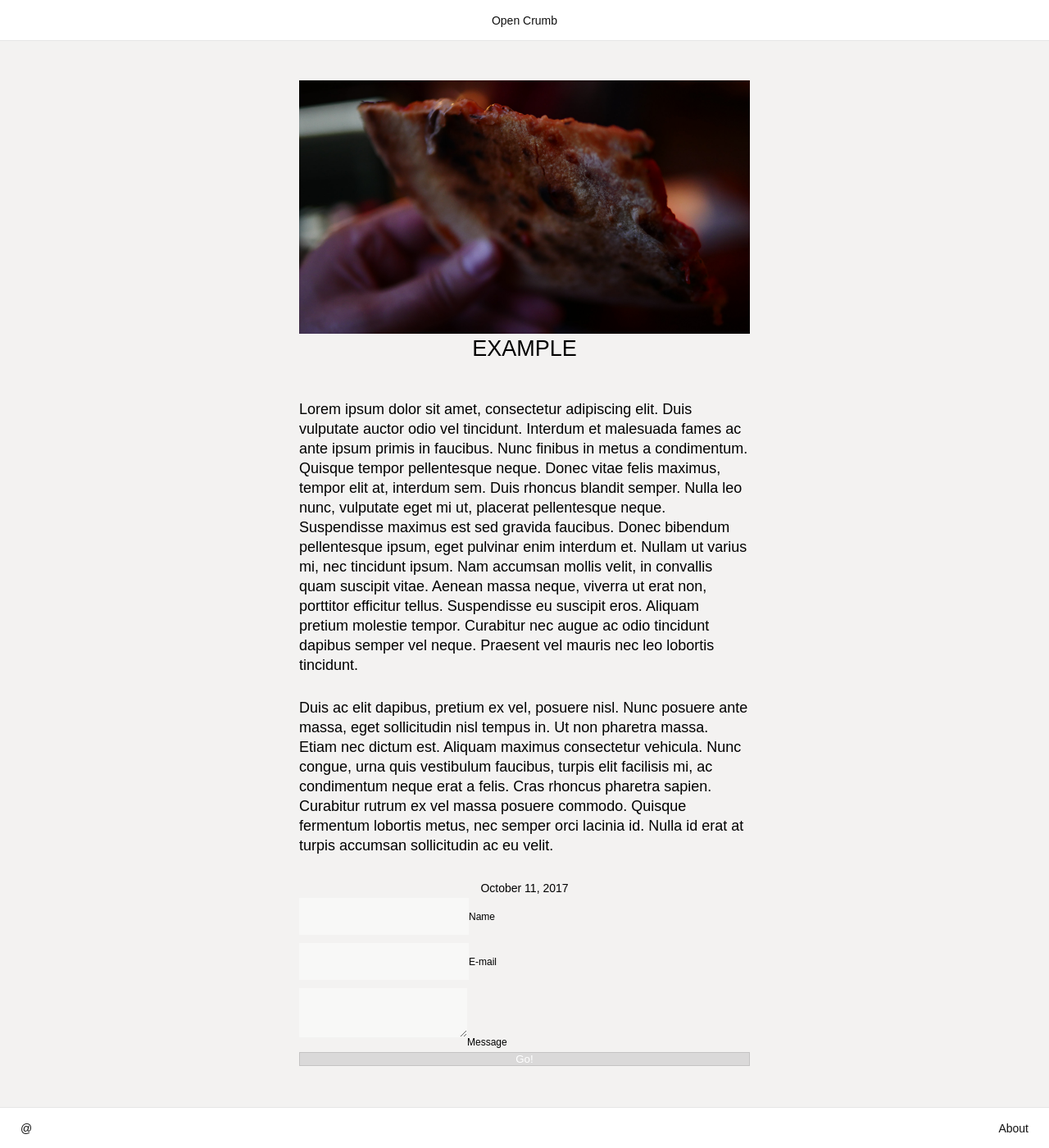
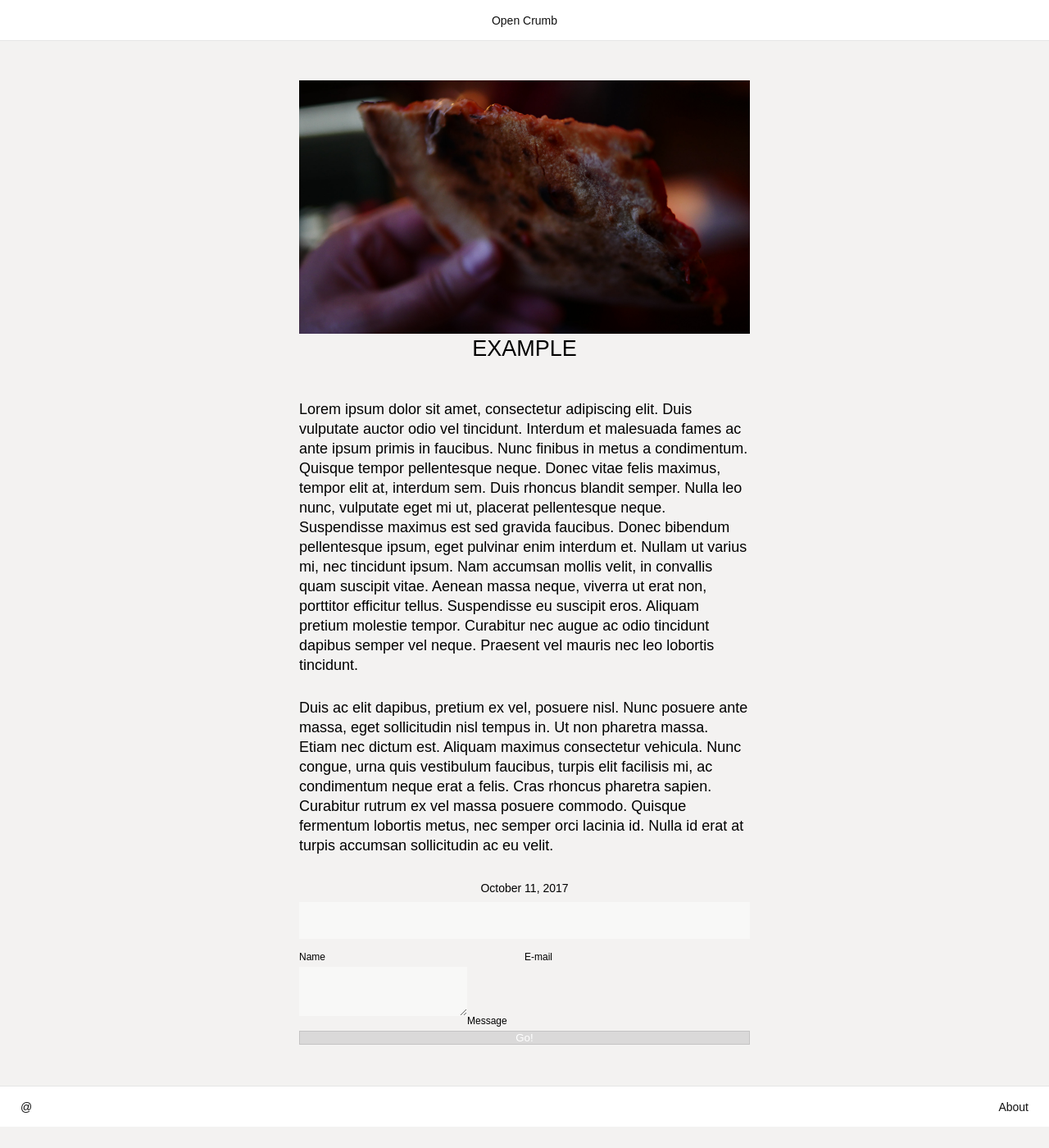
Before and after one commit to opencrumb/opencrumb.github.io, a Jekyll site: the page built from _posts/2017-10-11-example.md, in a window 1280 px wide and 1400 px high, scrolled down 1154 px. Shown: the whole window at 82% size. Built offline with Jekyll 4.4.1, drawn with Linux system fonts in a browser that asks for light colours; our own code applies the rules of GitHub Pages for plain Markdown files; after the commit the page ends 2528 px from its top, so only the background shows below that.

Commit message:
more styling for forms

```diff
--- a/_includes/comment_form.html
+++ b/_includes/comment_form.html
@@ -1,8 +1,10 @@
 <form method="POST" action="https://api.staticman.net/v2/entry/opencrumb/opencrumb/gh-pages/comments">
   <input name="options[redirect]" type="hidden" value="https://opencrumb.github.io">
   <input name="options[slug]" type="hidden" value="{{ page.slug }}">
-  <label><input name="fields[name]" type="text">Name</label>
-  <label><input name="fields[email]" type="email">E-mail</label>
+  <div class="input-group">
+    <label><input name="fields[name]" type="text">Name</label>
+    <label><input name="fields[email]" type="email">E-mail</label>
+  </div>
   <label><textarea name="fields[message]"></textarea>Message</label>
   <button type="submit">Go!</button>
 </form>
--- a/_sass/_forms.scss
+++ b/_sass/_forms.scss
@@ -10,6 +10,21 @@ form {
 
 form label {
   font-size: 1.2rem;
+}
+
+form .input-group {
+  width: 100%;
+  display: flex;
+  flex-flow: row wrap;
+}
+
+form .input-group label {
+  width: 50%;
+}
+
+form .input-group label input {
+  width: 100%;
+  margin-top: 0.5rem;
 }
 
 form input,
```
